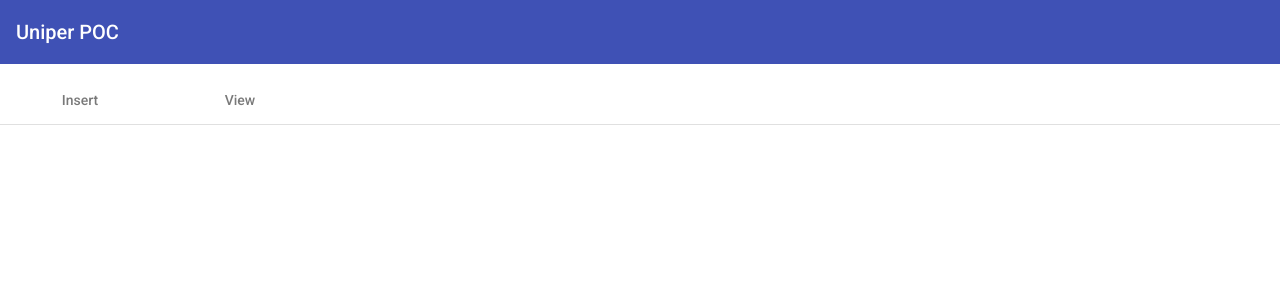
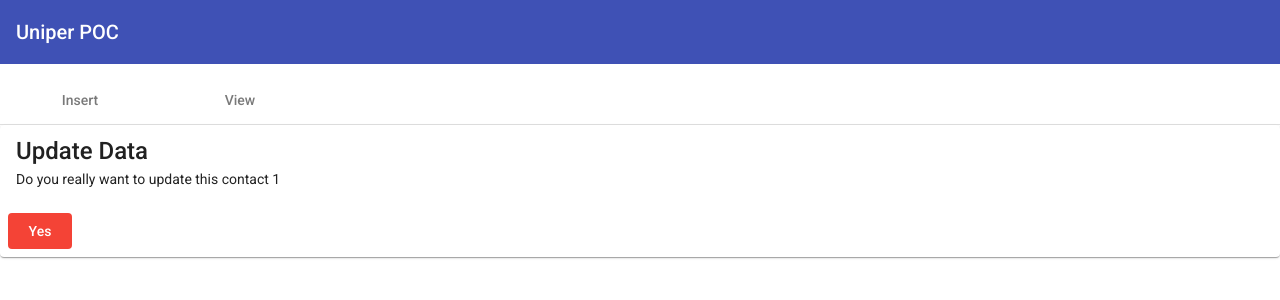
Before and after one commit to TrellixVulnTeam/AngularHelp_ROXW, an Angular app in the folder uniper-db-poc/: page /updatemodel/1 in a window 1280 px wide. Before the commit this address led to /. Shown: the top 300 px of the page. Built offline with nearby package versions, Linux system fonts and the light colour scheme.

Commit message:
data comming in UI for update

```diff
--- a/uniper-db-poc/src/app/app-routing.module.ts
+++ b/uniper-db-poc/src/app/app-routing.module.ts
@@ -2,12 +2,14 @@ import { NgModule } from '@angular/core';
 import { RouterModule, Routes } from '@angular/router';
 import { DeleteuserComponent } from './deleteuser/deleteuser.component';
 import { RegisterComponent } from './register/register.component';
+import { UpdateuserComponent } from './updateuser/updateuser.component';
 import { ViewusersComponent } from './viewusers/viewusers.component';
 
 const routes: Routes = [
   { path: 'register-component', component: RegisterComponent },
   { path: 'viewuser-component', component: ViewusersComponent },
   {path: "deletemodel/:id", component: DeleteuserComponent},
+  {path: "updatemodel/:id", component: UpdateuserComponent},
 ];
 
 @NgModule({
--- a/uniper-db-poc/src/app/app.module.ts
+++ b/uniper-db-poc/src/app/app.module.ts
@@ -11,13 +11,15 @@ import { ViewusersComponent } from './viewusers/viewusers.component';
 import { BrowserAnimationsModule } from '@angular/platform-browser/animations';
 import { FormsModule } from '@angular/forms';
 import { DeleteuserComponent } from './deleteuser/deleteuser.component';
+import { UpdateuserComponent } from './updateuser/updateuser.component';
 
 @NgModule({
   declarations: [
     AppComponent,
     RegisterComponent,
     ViewusersComponent,
-    DeleteuserComponent
+    DeleteuserComponent,
+    UpdateuserComponent
   ],
   imports: [
     BrowserModule,
--- a/uniper-db-poc/src/app/deleteuser/deleteuser.component.ts
+++ b/uniper-db-poc/src/app/deleteuser/deleteuser.component.ts
@@ -13,7 +13,7 @@ export class DeleteuserComponent implements OnInit {
   longText:string;
   ngOnInit(): void {
     let mobileNumber = parseInt(this.route.snapshot.params['id']);
-    this.longText ="Do you really want to delete this contact"+mobileNumber;
+    this.longText ="Do you really want to delete this contact "+mobileNumber;
   }
   deleteModel(){
     let mobileNumber = parseInt(this.route.snapshot.params['id']);
--- /dev/null
+++ b/uniper-db-poc/src/app/updateuser/updateuser.component.html
@@ -0,0 +1,38 @@
+<div *ngIf="showUpdateCard else updateTable">
+  <mat-card class="example-card">
+    <mat-card-title>Update Data</mat-card-title>
+    <mat-card-content>
+      <p>{{longText}}</p>
+    </mat-card-content>
+    <mat-card-actions>
+      <button mat-flat-button color="warn" (click)="updateModel()">Yes</button>
+    </mat-card-actions>
+  </mat-card>
+</div>
+<ng-template #updateTable>
+  <div>
+    <form [formGroup]="userForm" (ngSubmit)="onSubmit(userForm)">
+      <div class="example-container">
+        <mat-form-field appearance="fill">
+          <mat-label>First Name</mat-label>
+          <input formControlName="firstName" matInput>
+        </mat-form-field><br>
+        <mat-form-field appearance="fill">
+          <mat-label>Last Name</mat-label>
+          <input formControlName="lastName" matInput>
+        </mat-form-field><br>
+        <mat-form-field appearance="fill">
+          <mat-label>Mobile Number</mat-label>
+          <input formControlName="mobileNumber" matInput>
+        </mat-form-field><br>
+        <mat-form-field appearance="fill">
+          <mat-label>Enter your email</mat-label>
+          <input formControlName="email" matInput placeholder="pat@example.com" [formControl]="email" required>
+          <mat-error *ngIf="email.invalid">{{getErrorMessage()}}</mat-error>
+        </mat-form-field><br>
+        <button mat-flat-button color="primary" type="submit">Update</button>
+      </div>
+
+    </form>
+  </div>
+ </ng-template>
--- /dev/null
+++ b/uniper-db-poc/src/app/updateuser/updateuser.component.ts
@@ -0,0 +1,63 @@
+import { Component, OnInit } from '@angular/core';
+import { FormBuilder, FormControl, FormGroup, Validators } from '@angular/forms';
+import { ActivatedRoute, Router } from '@angular/router';
+import { ModelPojo } from '../user.model';
+import { UserserviceService } from '../userservice.service';
+
+@Component({
+  selector: 'app-updateuser',
+  templateUrl: './updateuser.component.html',
+  styleUrls: ['./updateuser.component.css']
+})
+export class UpdateuserComponent implements OnInit {
+  longText:string;
+  userForm: FormGroup ;
+  showUpdateCard:boolean=true;
+  dbModel:ModelPojo;
+  constructor(private formBuilder: FormBuilder,private route:ActivatedRoute,private userService:UserserviceService, private router:Router) { }
+
+  ngOnInit(): void {
+    let mobileNumber = parseInt(this.route.snapshot.params['id']);
+    this.longText ="Do you really want to update this contact "+mobileNumber;
+    this.userForm = this.formBuilder.group({
+      firstName: new FormControl(''),
+      lastName: new FormControl(''),
+      email: new FormControl(''),
+      mobileNumber: new FormControl('')
+    });
+  }
+
+  updateModel(){
+    this.showUpdateCard=false;
+    let mobileNumber = parseInt(this.route.snapshot.params['id']);
+    //rest call to get details of this user
+    this.userService.getModelBasedOnId(mobileNumber)
+    .subscribe((data: ModelPojo)=>{
+      console.log(data);
+      //update the user form with model details
+      this.userForm.controls['firstName'].setValue(data.firstName);
+      this.userForm.controls['lastName'].setValue(data.lastName);
+      this.userForm.controls['email'].setValue(data.email);
+      this.userForm.controls['mobileNumber'].setValue(data.mobileNumber);
+    })
+
+  }
+  onSubmit(userData :FormGroup) {
+    console.log('Valid?', userData.valid); // true or false
+    console.log('Value', userData.value);
+    this.userService.saveUser(userData.value)
+    .subscribe((data: ModelPojo)=>{
+      console.log(data);
+    })
+ }
+ email = new FormControl('', [Validators.required, Validators.email]);
+
+  getErrorMessage() {
+    if (this.email.hasError('required')) {
+      return 'You must enter a value';
+    }
+
+    return this.email.hasError('email') ? 'Not a valid email' : '';
+  }
+
+}
--- a/uniper-db-poc/src/app/userservice.service.ts
+++ b/uniper-db-poc/src/app/userservice.service.ts
@@ -13,8 +13,11 @@ export class UserserviceService {
 
 
   constructor(private http: HttpClient) { }
-  getConfig() {
+  getAllModels() {
     return this.http.get<Models>(baseUrl);
+  }
+  getModelBasedOnId(mobileNumber: number){
+    return this.http.get<ModelPojo>(baseUrl+mobileNumber);
   }
 
   saveUser(user:ModelPojo) {
--- a/uniper-db-poc/src/app/viewusers/viewusers.component.html
+++ b/uniper-db-poc/src/app/viewusers/viewusers.component.html
@@ -27,6 +27,12 @@
       <td mat-cell *matCellDef="let element"> {{element.email}} </td>
     </ng-container>
 
+    <!-- Update Column -->
+    <ng-container matColumnDef="update">
+      <th mat-header-cell *matHeaderCellDef> Update </th>
+      <td mat-cell *matCellDef="let element">
+      <button mat-flat-button color="primary" type="button" (click)="onUpdate(element)">Update</button>
+    </ng-container>
     <!-- Delete Column -->
     <ng-container matColumnDef="delete">
       <th mat-header-cell *matHeaderCellDef> Delete </th>
--- a/uniper-db-poc/src/app/viewusers/viewusers.component.ts
+++ b/uniper-db-poc/src/app/viewusers/viewusers.component.ts
@@ -14,7 +14,7 @@ import { UserserviceService } from '../userservice.service';
 })
 export class ViewusersComponent implements OnInit {
   dataSource : MatTableDataSource<ModelPojo> = new MatTableDataSource<ModelPojo>([]);
-  displayedColumns: string[] = ['firstName', 'lastName', 'mobileNumber','email','delete'];
+  displayedColumns: string[] = ['firstName', 'lastName', 'mobileNumber','email','update','delete'];
   firstName : string = "";
   value1 : any ;
   value2 : any ;
@@ -27,7 +27,7 @@ export class ViewusersComponent implements OnInit {
   showUsers() {
     console.log("Calling rest call to get all users..");
 
-    this.userService.getConfig()
+    this.userService.getAllModels()
     .subscribe((data: Models)=>{
       console.log(data);
       this.dataSource = new MatTableDataSource(data.modelPojoList);
@@ -37,8 +37,11 @@ export class ViewusersComponent implements OnInit {
 
   }
   onDelete(user:ModelPojo){
-    console.log("Calling rest call to get all users.."+user);
     this.router.navigate(['/deletemodel',user.mobileNumber]);
+  }
+  onUpdate(user:ModelPojo){
+    console.log("Calling rest call to update.."+user);
+    this.router.navigate(['/updatemodel',user.mobileNumber]);
   }
   applyFilter(event: Event) {
     let filterValue=(event.target as HTMLInputElement).value;
```
Also changed, not shown: uniper-db-poc/src/app/updateuser/updateuser.component.css (added), 1 other file (tests, documents, lock files or other folders).
